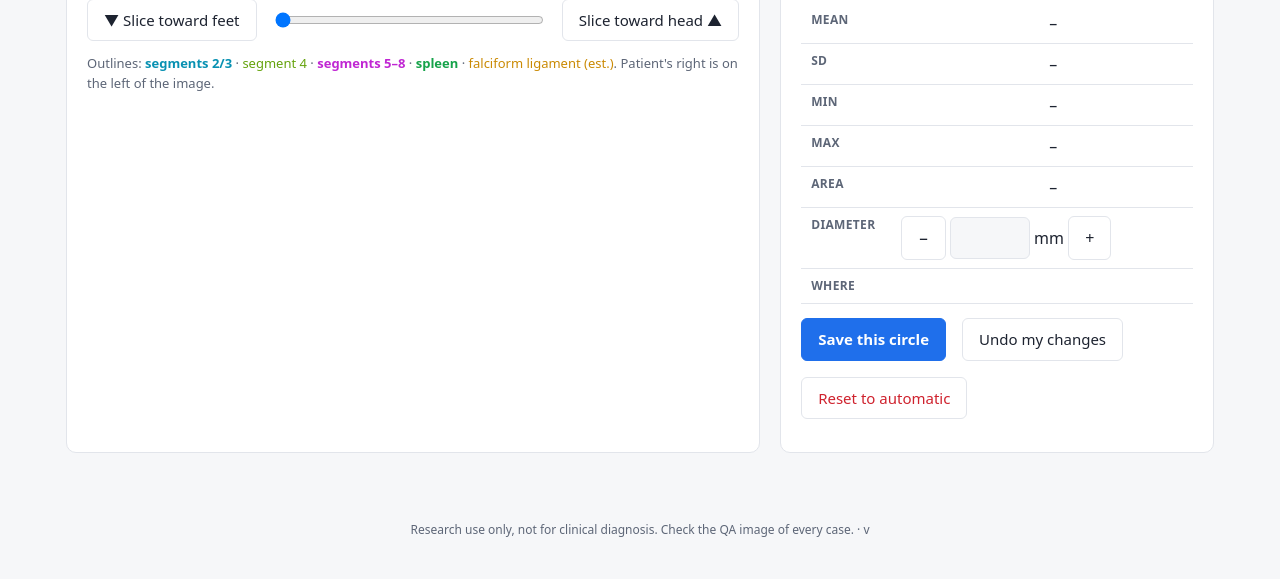
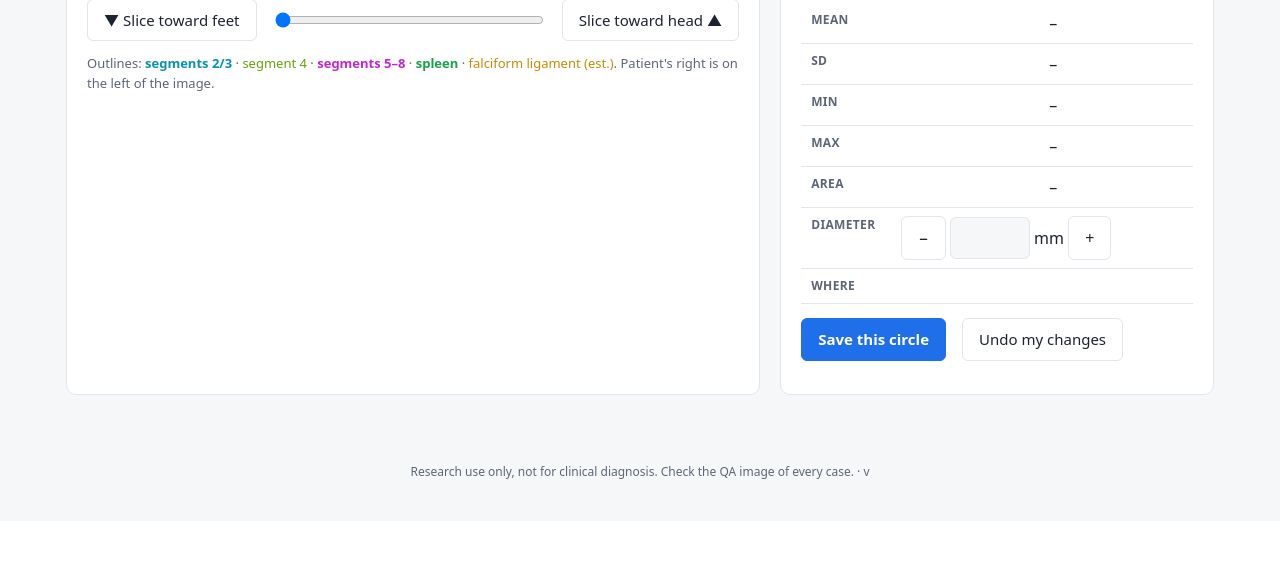
Before and after one commit to isaackim0720-ctrl/REPO-, a FastAPI app: template liverhu/web/templates/edit.html in a window 1280 px wide. Shown: the part 305-884 px from the top of the page. After the commit the page ends 784 px from the top, so only its background shows below. Run offline with FastAPI, Linux system fonts and the light colour scheme; the template is opened without the code that fills it, so the values that code supplies are empty.

Commit message:
Editor: hide "Reset to automatic" unless the circle was moved by hand
The button style's display rule overrode the hidden attribute.

Co-Authored-By: Claude Opus 5.5 <noreply@anthropic.com>
Claude-Session: https://claude.ai/code/session_01QeDunAKQhv8zLqLk9wBZGo

```diff
--- a/liverhu/web/static/style.css
+++ b/liverhu/web/static/style.css
@@ -67,3 +67,6 @@ code { background: var(--bg); padding: 1px 5px; border-radius: 4px; border: 1px
 .canvas-wrap img { display: block; width: 100%; height: auto; user-select: none; -webkit-user-drag: none; }
 .canvas-wrap svg { position: absolute; inset: 0; width: 100%; height: 100%; cursor: crosshair; }
 .readout th { width: 90px; } .readout td { font-size: 16px; }
+
+/* the hidden attribute must win over button/display rules */
+[hidden] { display: none !important; }
```
